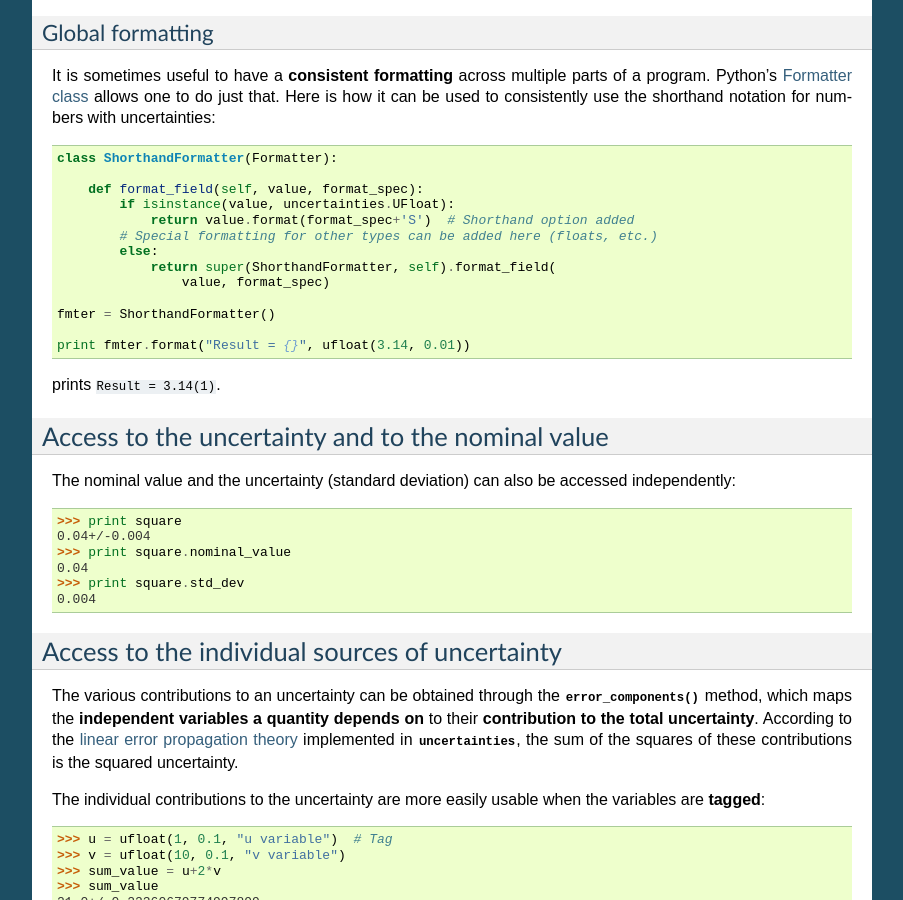
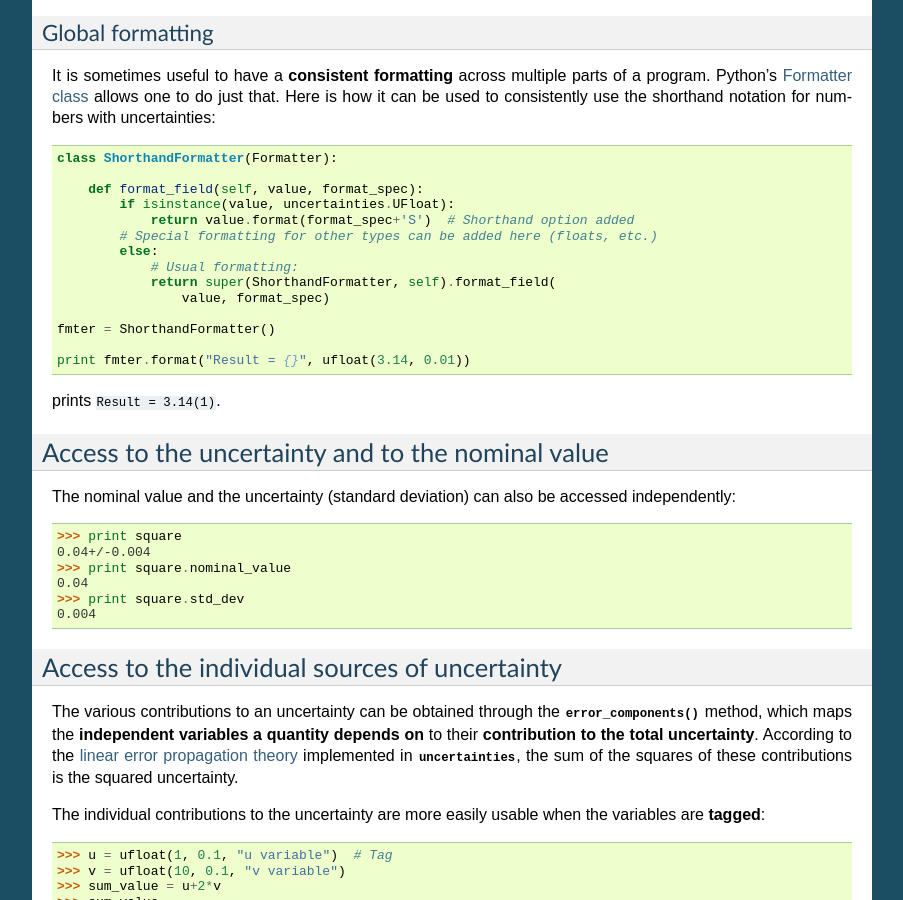
Before and after one commit to lmfit/uncertainties, a Sphinx documentation site: the page built from doc/user_guide.rst, in a window 1280 px wide and 900 px high, scrolled down 3209 px. Shown: the whole window, without its empty margins (198-1101 px from the left). Built offline with Sphinx 7.4.7, drawn with Linux system fonts in a browser that asks for light colours; the version number is read from the project's files by our own code.

Commit message:
Comment added in code example.

```diff
--- a/doc/user_guide.rst
+++ b/doc/user_guide.rst
@@ -216,6 +216,7 @@ use the shorthand notation for numbers with uncertainties:
                return value.format(format_spec+'S')  # Shorthand option added
            # Special formatting for other types can be added here (floats, etc.)
            else:
+               # Usual formatting:
                return super(ShorthandFormatter, self).format_field(
                    value, format_spec)
 
```
